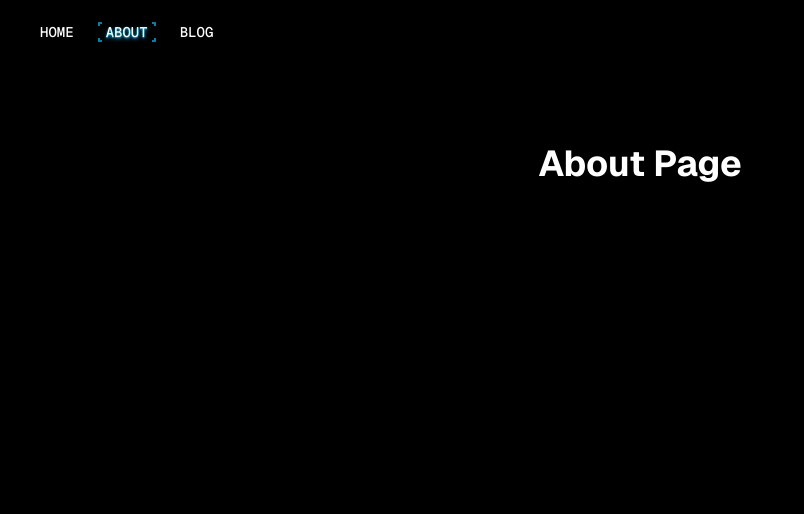
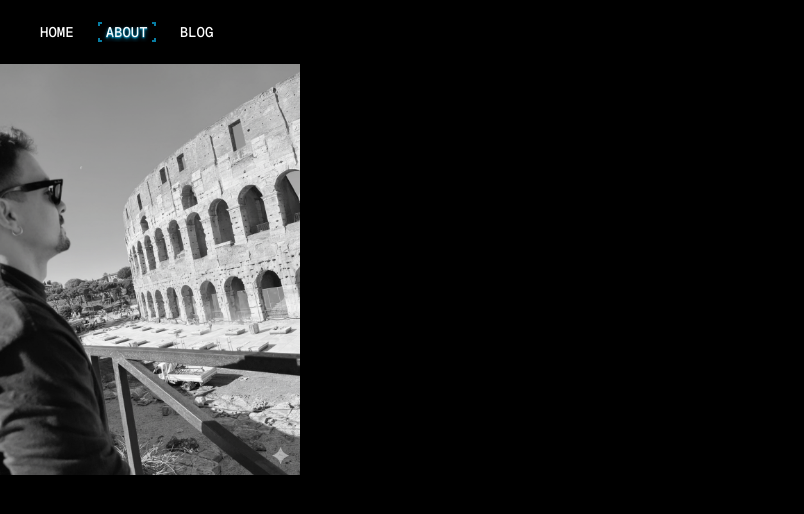
Before and after one commit to lpazzim/lp-web-app, a Next.js app: page /en/about in a window 1280 px wide. Shown: the top 514 px of the page, without its empty margins (0-804 px from the left). Built offline with nearby package versions, Linux system fonts and the light colour scheme.

Commit message:
last updates

```diff
--- a/app/[locale]/about/page.tsx
+++ b/app/[locale]/about/page.tsx
@@ -1,7 +1,17 @@
+import Image from "next/image";
+
 export default function AboutPage(){
     return(
-           <div className="bg-black font-sans">
-      <h1 className="text-white text-4xl font-bold text-center pt-20">About Page</h1>
-    </div>
+        <section aria-labelledby="about-heading">
+            <div className="container w-full mx-auto">
+              <Image
+                src="/images/lucas-pazzim-about.png"
+                alt="About Banner"
+                width={300}
+                height={200}
+                priority
+              />
+            </div>
+        </section>
     )
 }
```
Also changed, not shown: public/images/lucas-pazzim-about.png (added).
